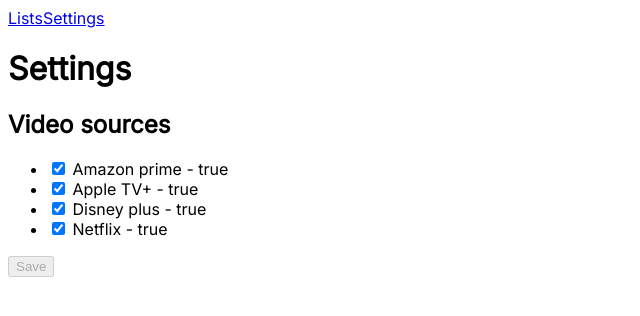
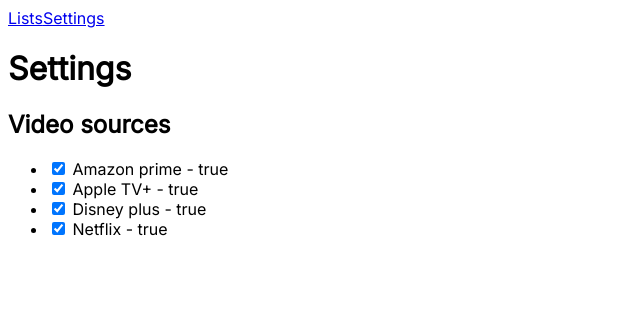
Before and after one commit to ahmed-abuelgasim/watchlist-angular, an Angular app: page /settings in a window 1280 px wide. Shown: the top 316 px of the page, without its empty margins (0-640 px from the left). Built offline with nearby package versions, Linux system fonts and the light colour scheme.

Commit message:
clean up commit

```diff
--- a/src/app/list-view/list-view.component.ts
+++ b/src/app/list-view/list-view.component.ts
@@ -1,4 +1,4 @@
-import { Router, ActivatedRoute, ParamMap } from '@angular/router';
+import { ActivatedRoute, ParamMap } from '@angular/router';
 import { Component, OnInit } from '@angular/core';
 
 @Component({
--- a/src/app/lists-view/lists-view.component.ts
+++ b/src/app/lists-view/lists-view.component.ts
@@ -1,15 +1,11 @@
-import { Component, OnInit } from '@angular/core';
+import { Component } from '@angular/core';
 
 @Component({
   selector: 'app-lists-view',
   templateUrl: './lists-view.component.html',
   styleUrls: ['./lists-view.component.scss']
 })
-export class ListsViewComponent implements OnInit {
+export class ListsViewComponent {
 
   constructor() { }
-
-  ngOnInit(): void {
-  }
-
 }
--- a/src/app/settings-view/settings-view.component.ts
+++ b/src/app/settings-view/settings-view.component.ts
@@ -1,14 +1,11 @@
-import { Component, OnInit } from '@angular/core';
+import { Component } from '@angular/core';
 
 @Component({
   selector: 'app-settings-view',
   templateUrl: './settings-view.component.html',
   styleUrls: ['./settings-view.component.scss'],
 })
-export class SettingsViewComponent implements OnInit {
+export class SettingsViewComponent {
 
   constructor() { }
-
-  ngOnInit(): void {
-  }
 }
--- a/src/app/video-sources-settings/video-sources-settings.component.html
+++ b/src/app/video-sources-settings/video-sources-settings.component.html
@@ -1,4 +1,4 @@
-<form (submit)="updateActiveSources($event)">
+<!-- <form (submit)="updateActiveSources($event)"> -->
   <ul>
     <li *ngFor="let source of (videoSourcesService.sources$ | async)">
       <label>
@@ -13,10 +13,11 @@
     </li>
   </ul>
 
+<!--
   <button [disabled]="!showSourcesSaveBtn" aria-label="Save active sources" type="submit">
     Save
   </button>
-</form>
+  </form> -->
 
 
 <!--
--- a/src/app/video-sources-settings/video-sources-settings.component.ts
+++ b/src/app/video-sources-settings/video-sources-settings.component.ts
@@ -1,7 +1,7 @@
 import { Component, OnDestroy, OnInit } from '@angular/core';
 import { Subscription } from 'rxjs';
 import { VideoSourcesService } from '../services/video-sources.service';
-import { NewVideoSource, sortByName, VideoSource } from '../utils/video-source-utils';
+import { VideoSource } from '../utils/video-source-utils';
 
 
 @Component({
@@ -57,21 +57,21 @@
     console.log(this.newActiveStates);
   }
 
-  async updateActiveSources(event: SubmitEvent) {
-    event.preventDefault();
-    this.submittingActiveSources = true;
+  // async updateActiveSources(event: SubmitEvent) {
+  //   event.preventDefault();
+  //   this.submittingActiveSources = true;
 
-    const updatedSources = Object.values(this.newActiveStates);
-    await this.videoSourcesService.changeSourceActiveState(updatedSources)
-      .catch((error) => {
-        console.error(error);
-        this.toastMsg = VideoSourcesSettingsComponent.ERROR_MSGS.UPDATE_FAILED;
-        alert(this.toastMsg);
-      }).finally(() => {
-        this.newActiveStates = {};
-        this.submittingActiveSources = false;
-      });
-  }
+  //   const updatedSources = Object.values(this.newActiveStates);
+  //   await this.videoSourcesService.changeSourceActiveState(updatedSources)
+  //     .catch((error) => {
+  //       console.error(error);
+  //       this.toastMsg = VideoSourcesSettingsComponent.ERROR_MSGS.UPDATE_FAILED;
+  //       alert(this.toastMsg);
+  //     }).finally(() => {
+  //       this.newActiveStates = {};
+  //       this.submittingActiveSources = false;
+  //     });
+  // }
 
 
   // id: number = 0;
```
